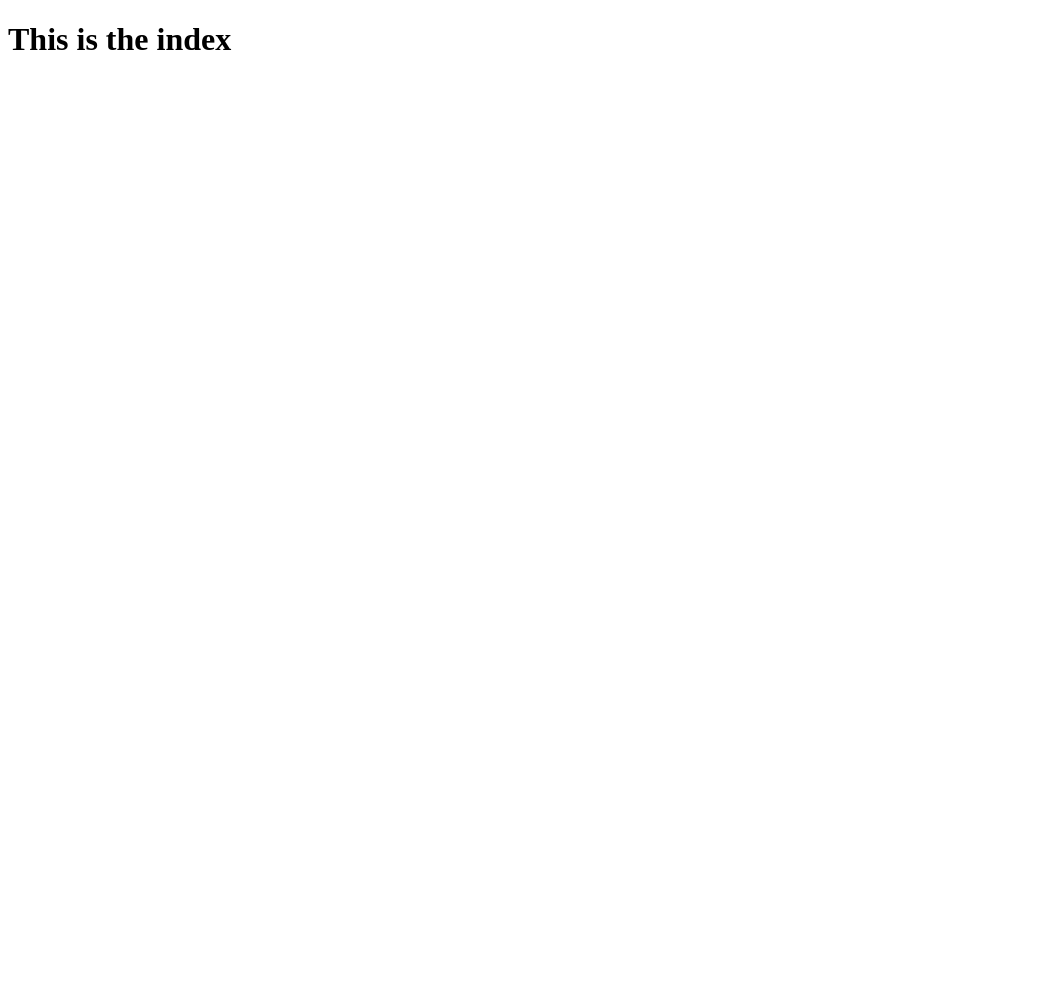
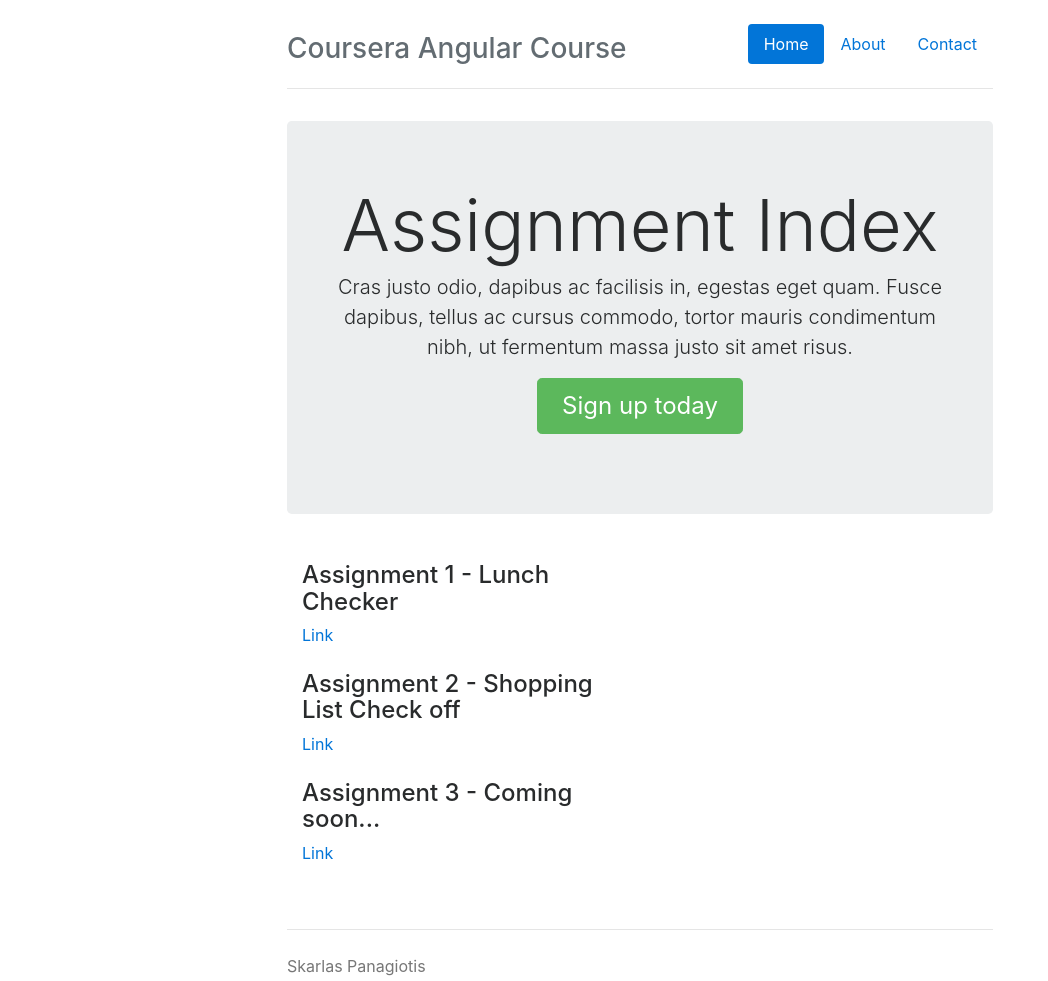
Before and after one commit to pskarlas/coursera-ngspa, a plain HTML site: page index.html in a window 1280 px wide. Shown: the whole page, without its empty margins (0-1048 px from the left). Before the commit the page ends 800 px from the top, so only its background shows below. Drawn offline with nearby package versions, Linux system fonts and the light colour scheme; files that its build step writes are made by us from their sources.

Commit message:
Beautify Index.html

```diff
--- /dev/null
+++ b/css/narrow-jumbotron.css
@@ -0,0 +1,79 @@
+/* Space out content a bit */
+body {
+  padding-top: 1.5rem;
+  padding-bottom: 1.5rem;
+}
+
+/* Everything but the jumbotron gets side spacing for mobile first views */
+.header,
+.marketing,
+.footer {
+  padding-right: 1rem;
+  padding-left: 1rem;
+}
+
+/* Custom page header */
+.header {
+  padding-bottom: 1rem;
+  border-bottom: .05rem solid #e5e5e5;
+}
+/* Make the masthead heading the same height as the navigation */
+.header h3 {
+  margin-top: 0;
+  margin-bottom: 0;
+  line-height: 3rem;
+}
+
+/* Custom page footer */
+.footer {
+  padding-top: 1.5rem;
+  color: #777;
+  border-top: .05rem solid #e5e5e5;
+}
+
+/* Customize container */
+@media (min-width: 48em) {
+  .container {
+    max-width: 46rem;
+  }
+}
+.container-narrow > hr {
+  margin: 2rem 0;
+}
+
+/* Main marketing message and sign up button */
+.jumbotron {
+  text-align: center;
+  border-bottom: .05rem solid #e5e5e5;
+}
+.jumbotron .btn {
+  padding: .75rem 1.5rem;
+  font-size: 1.5rem;
+}
+
+/* Supporting marketing content */
+.marketing {
+  margin: 3rem 0;
+}
+.marketing p + h4 {
+  margin-top: 1.5rem;
+}
+
+/* Responsive: Portrait tablets and up */
+@media screen and (min-width: 48em) {
+  /* Remove the padding we set earlier */
+  .header,
+  .marketing,
+  .footer {
+    padding-right: 0;
+    padding-left: 0;
+  }
+  /* Space out the masthead */
+  .header {
+    margin-bottom: 2rem;
+  }
+  /* Remove the bottom border on the jumbotron for visual effect */
+  .jumbotron {
+    border-bottom: 0;
+  }
+}
--- a/index.html
+++ b/index.html
@@ -1,10 +1,70 @@
-<!doctype html>
+<!DOCTYPE html>
 <html lang="en">
   <head>
-    <title> Coursera - Angular SPAs Course</title>
-    <meta charset="UTF-8">
+    <meta charset="utf-8">
+    <meta name="viewport" content="width=device-width, initial-scale=1, shrink-to-fit=no">
+
+    <title>Coursera Angular Course - Project Index</title>
+
+    <!-- Bootstrap core CSS -->
+    <link rel="stylesheet" href="https://maxcdn.bootstrapcdn.com/bootstrap/4.0.0-alpha.6/css/bootstrap.min.css" integrity="sha384-rwoIResjU2yc3z8GV/NPeZWAv56rSmLldC3R/AZzGRnGxQQKnKkoFVhFQhNUwEyJ" crossorigin="anonymous">
+
+    <!-- Custom styles for this template -->
+    <link href="./narrow-jumbotron.css" rel="stylesheet">
   </head>
+
   <body>
-    <h1> This is the index </h1>
+    <div class="container" id=home>
+      <div class="header clearfix">
+        <nav>
+          <ul class="nav nav-pills float-right">
+            <li class="nav-item">
+              <a class="nav-link active" href="#home">Home <span class="sr-only">(current)</span></a>
+            </li>
+            <li class="nav-item">
+              <a class="nav-link" href="#">About</a>
+            </li>
+            <li class="nav-item">
+              <a class="nav-link" href="#">Contact</a>
+            </li>
+          </ul>
+        </nav>
+        <h3 class="text-muted">Coursera Angular Course</h3>
+      </div>
+
+      <div class="jumbotron">
+        <h1 class="display-3">Assignment Index</h1>
+        <p class="lead">Cras justo odio, dapibus ac facilisis in, egestas eget quam. Fusce dapibus, tellus ac cursus commodo, tortor mauris condimentum nibh, ut fermentum massa justo sit amet risus.</p>
+        <p><a class="btn btn-lg btn-success" href="#" role="button">Sign up today</a></p>
+      </div>
+
+      <div class="row marketing">
+        <div class="col-lg-6">
+          <h4>Assignment 1 - Lunch Checker</h4>
+          <p><a href="https://pskarlas.github.io/coursera-ngspa/Module1Assignment1/">Link</a></p>
+
+          <h4>Assignment 2 - Shopping List Check off</h4>
+          <p><a href="https://pskarlas.github.io/coursera-ngspa/Module2Assignment2/">Link</a></p>
+
+          <h4>Assignment 3 - Coming soon...</h4>
+          <p><a href="#">Link</a></p>
+        </div>
+
+        <!--<div class="col-lg-6">
+          <h4>Subheading</h4>
+          <p>Donec id elit non mi porta gravida at eget metus. Maecenas faucibus mollis interdum.</p>
+
+          <h4>Subheading</h4>
+          <p>Morbi leo risus, porta ac consectetur ac, vestibulum at eros. Cras mattis consectetur purus sit amet fermentum.</p>
+
+          <h4>Subheading</h4>
+          <p>Maecenas sed diam eget risus varius blandit sit amet non magna.</p>
+        </div>-->
+      </div>
+
+      <footer class="footer">
+        <p>Skarlas Panagiotis</p>
+      </footer>
+    </div> <!-- /container -->
   </body>
 </html>
```
